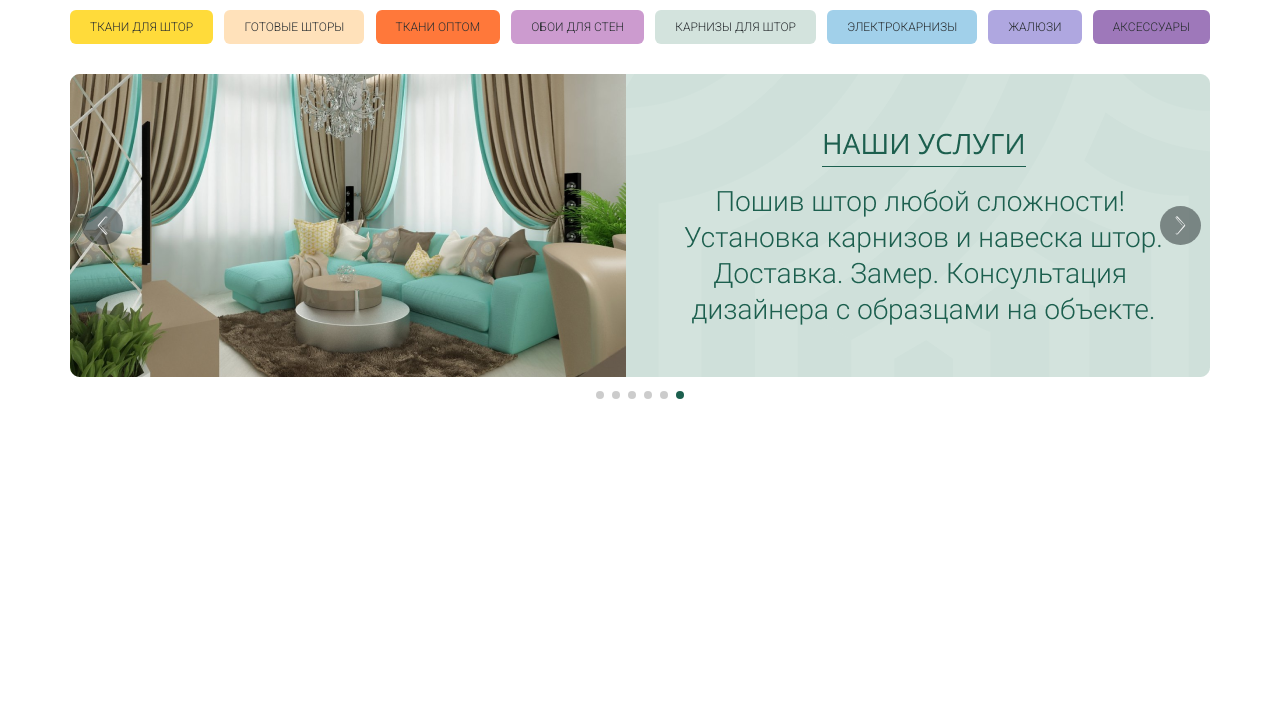
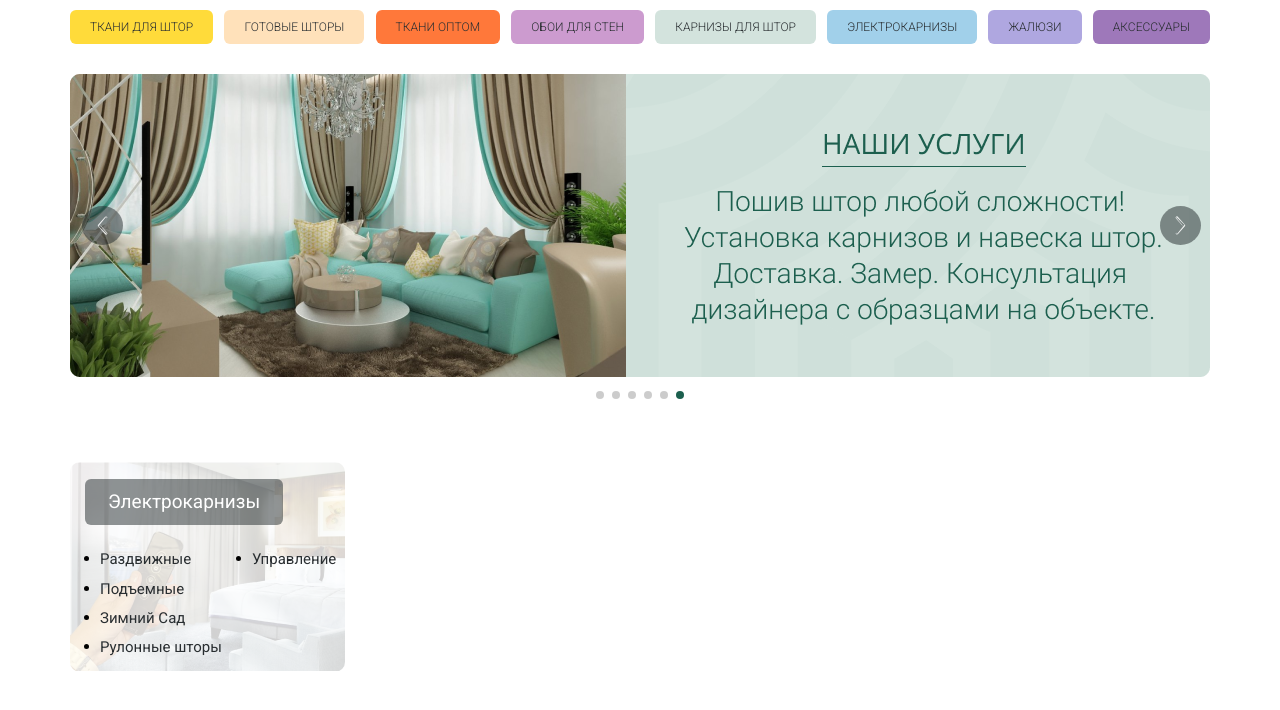
Before and after one commit to GalaChernikova/fabric-shop, a plain HTML site: page index.html in a window 1280 px wide. Shown: the part 260-970 px from the top of the page. Before the commit the page ends 800 px from the top, so only its background shows below. Drawn offline with nearby package versions, Linux system fonts and the light colour scheme.

Commit message:
Add category block

```diff
--- a/css/banner_swiper.css
+++ b/css/banner_swiper.css
@@ -7,6 +7,7 @@
     max-width: 1140px;
     width: 100%;
     padding-bottom: 35px !important;
+
 }
 
 
@@ -48,6 +49,7 @@
     padding: 10px 15px;
 
     margin-bottom: 35px;
+    cursor: url('./../images/icons/icons_main/icon_cursor.png'), pointer;
 }
 
 .banner-prev{
--- /dev/null
+++ b/css/category.css
@@ -0,0 +1,74 @@
+.category{
+    max-width: 1140px;
+    width: 100%;
+    margin: 50px auto 80px;
+}
+.category-block{
+    position: relative;
+    max-width: 275px;
+    width: 100%;
+    height: 210px;
+    border-radius: 10px;
+}
+
+.category-name{
+    position: absolute;
+    max-width: fit-content;
+    top: -33px;
+    left: 15px;
+
+    font-weight: 400;
+    font-size: 19px;
+    line-height: 22px;
+
+    color: #FFFFFF;
+
+    padding: 12px 23px;
+    background: rgba(35, 43, 44, 0.5);
+    border-radius: 6px;
+}
+
+.block--electro{
+    background-image: url("./../images/main_content/categories/electrorails/electrorails.png");
+    background-repeat: no-repeat;
+}
+
+.block--electro:hover .category-text{
+    opacity: 1;
+    transition: opacity 0.2s;
+}
+.category-text{
+    /* opacity: 0; */
+    display: flex;
+    background: rgba(255, 255, 255, 0.82);
+    max-width: 275px;
+    width: 100%;
+    height: 210px;
+
+}
+.text-list{
+    display: flex;
+    flex-direction: column;
+    flex-wrap: wrap;
+    padding-top: 87px;
+    list-style-type: disc;
+    max-width: 152px;
+    width: 100%;
+
+}
+.text-list__text-list-item{
+    font-weight: 400;
+    font-size: 15px;
+    line-height: 18px;
+
+
+    margin-bottom: 10px;
+    margin-left: 30px;
+}
+.text-list-link{
+    color: #292E31;
+}
+.text-list-link:hover {
+    color: #F26351;
+    cursor: url('./../images/icons/icons_main/icon_cursor_black.png'), pointer;
+}
--- a/index.html
+++ b/index.html
@@ -11,6 +11,7 @@
     <link rel="stylesheet" href="./style.css">
     <link rel="stylesheet" href="./css/header.css">
     <link rel="stylesheet" href="./css/banner_swiper.css">
+    <link rel="stylesheet" href="./css/category.css">
 
     <link rel="preconnect" href="https://fonts.googleapis.com">
     <link rel="preconnect" href="https://fonts.gstatic.com" crossorigin>
@@ -212,7 +213,21 @@
               </div>
         </section>
 
-        <section class="category"></section>
+        <section class="category">
+
+            <div class="category-block block--electro">
+                <span class="category category-name">Электрокарнизы</span>
+                <div class="category category-text">
+                    <ul class="category-text__text-list text-list">
+                        <li class="text-list__text-list-item"><a href="#" class="text-list-link">Раздвижные</a></li>
+                        <li class="text-list__text-list-item"><a href="#" class="text-list-link">Подъемные</a></li>
+                        <li class="text-list__text-list-item"><a href="#" class="text-list-link">Зимний Сад</a></li>
+                        <li class="text-list__text-list-item"><a href="#" class="text-list-link">Рулонные шторы</a></li>
+                        <li class="text-list__text-list-item"><a href="#" class="text-list-link">Управление</a></li>
+                    </ul>
+                </div>
+            </div>
+        </section>
 
         <section class="products"></section>
 
```
Also changed, not shown: images/icons/icons_main/icon_cursor.png (added), images/icons/icons_main/icon_cursor.svg (deleted), images/icons/icons_main/icon_cursor_black.png (added).
